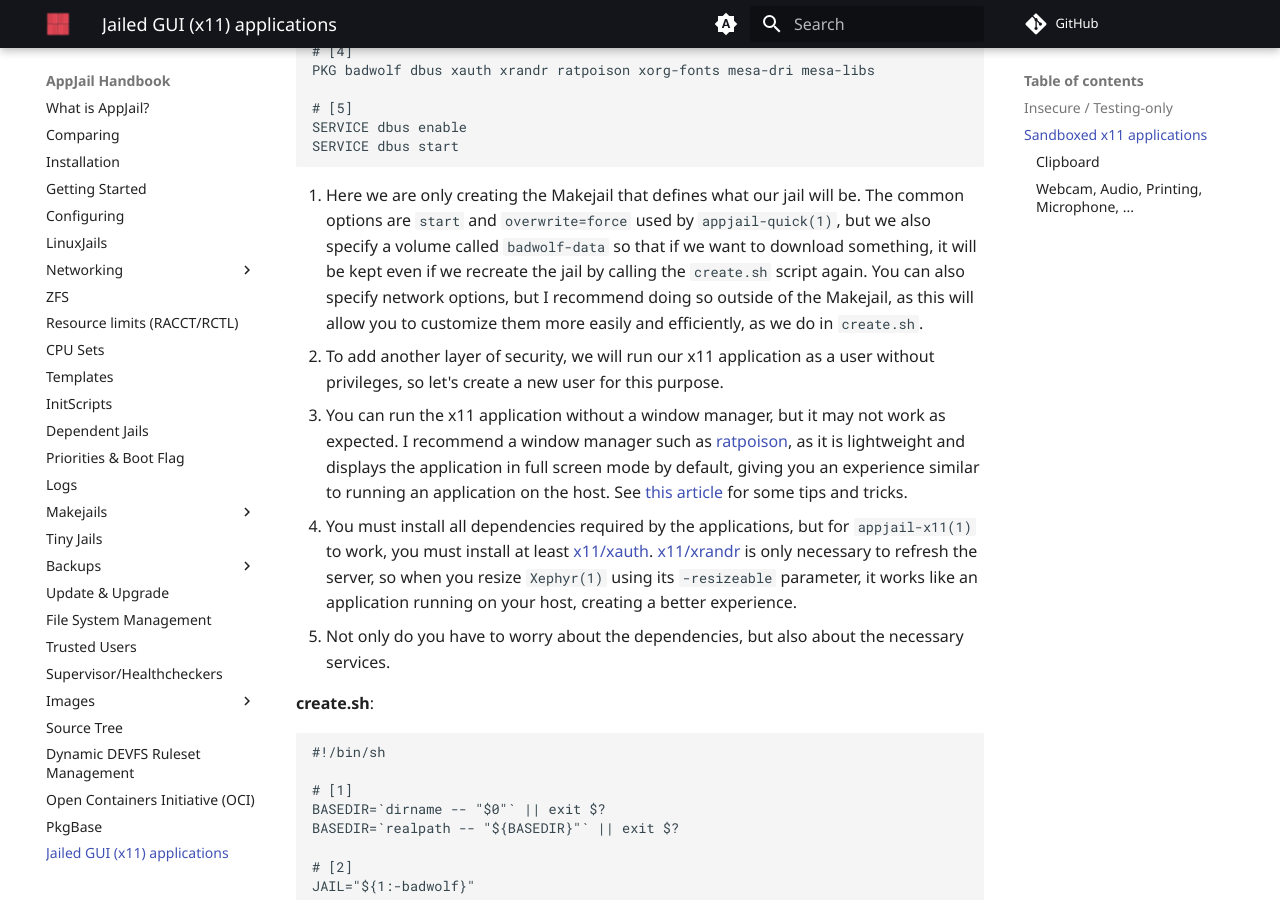
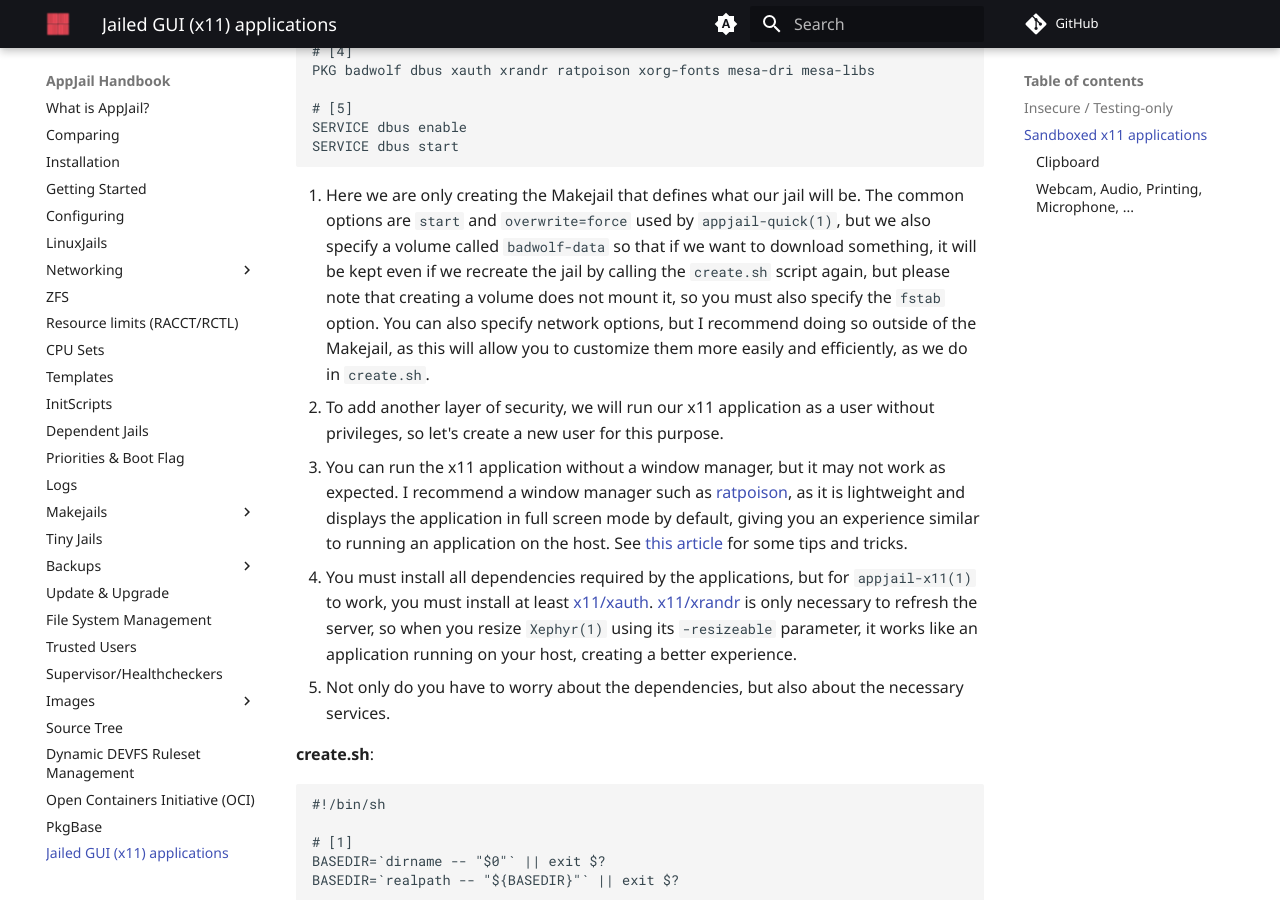
Before and after one commit to DtxdF/AppJail.docs, an MkDocs documentation site: the page built from docs/x11.md, in a window 1280 px wide and 900 px high, scrolled down 3072 px. Built offline with MkDocs 1.6.1 and Material for MkDocs 9.7.7, drawn with Linux system fonts in a browser that asks for light colours; comment, search, counter and statistics services are not loaded.

Commit message:
x11: Be more specific about fstab and volume options

````diff
--- a/docs/x11.md
+++ b/docs/x11.md
@@ -116,7 +116,7 @@ SERVICE dbus enable
 SERVICE dbus start
 ```
 
-1. Here we are only creating the Makejail that defines what our jail will be. The common options are `start` and `overwrite=force` used by `appjail-quick(1)`, but we also specify a volume called `badwolf-data` so that if we want to download something, it will be kept even if we recreate the jail by calling the `create.sh` script again. You can also specify network options, but I recommend doing so outside of the Makejail, as this will allow you to customize them more easily and efficiently, as we do in `create.sh`.
+1. Here we are only creating the Makejail that defines what our jail will be. The common options are `start` and `overwrite=force` used by `appjail-quick(1)`, but we also specify a volume called `badwolf-data` so that if we want to download something, it will be kept even if we recreate the jail by calling the `create.sh` script again, but please note that creating a volume does not mount it, so you must also specify the `fstab` option. You can also specify network options, but I recommend doing so outside of the Makejail, as this will allow you to customize them more easily and efficiently, as we do in `create.sh`.
 2. To add another layer of security, we will run our x11 application as a user without privileges, so let's create a new user for this purpose.
 3. You can run the x11 application without a window manager, but it may not work as expected. I recommend a window manager such as [ratpoison](https://freshports.org/x11-wm/ratpoison), as it is lightweight and displays the application in full screen mode by default, giving you an experience similar to running an application on the host. See [this article](https://wiki.archlinux.org/title/Ratpoison#Tips_and_tricks) for some tips and tricks.
 4. You must install all dependencies required by the applications, but for `appjail-x11(1)` to work, you must install at least [x11/xauth](https://freshports.org/x11/xauth). [x11/xrandr](https://freshports.org/x11/xrandr) is only necessary to refresh the server, so when you resize `Xephyr(1)` using its `-resizeable` parameter, it works like an application running on your host, creating a better experience.
````
